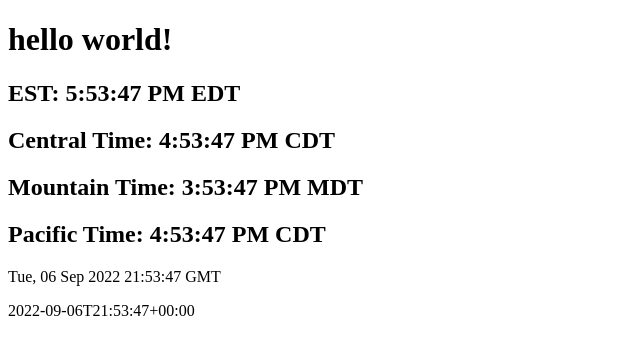
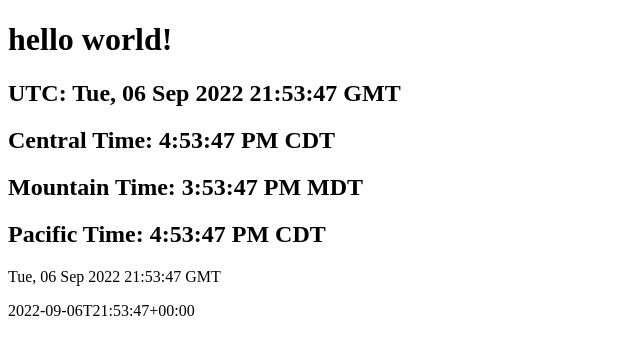
Before and after one commit to victorhe33/time-zone-app, a React app: page / in a window 1280 px wide. Shown: the top 354 px of the page, without its empty margins (0-640 px from the left). Built offline with nearby package versions, Linux system fonts and the light colour scheme; the HTML template or start-up script is replaced by a standard one.

Commit message:
add utc time to basic US time zones

```diff
--- a/src/App.js
+++ b/src/App.js
@@ -20,6 +20,8 @@ function App() {
 }
 
 function Clock() {
+  const utc = new Date().toUTCString();
+
   const date = new Date().toLocaleTimeString("en-US", {
     timeZone: "America/New_York",
     timeZoneName: "short",
@@ -44,7 +46,8 @@ function Clock() {
   return (
     <div>
       <h1>hello world!</h1>
-      <h2>EST: {date}</h2>
+      <h2>UTC: {utc}</h2>
+      {/* <h2>EST: {date}</h2> */}
       <h2>Central Time: {date2}</h2>
       <h2>Mountain Time: {date3}</h2>
       <h2>Pacific Time: {date2}</h2>
```
